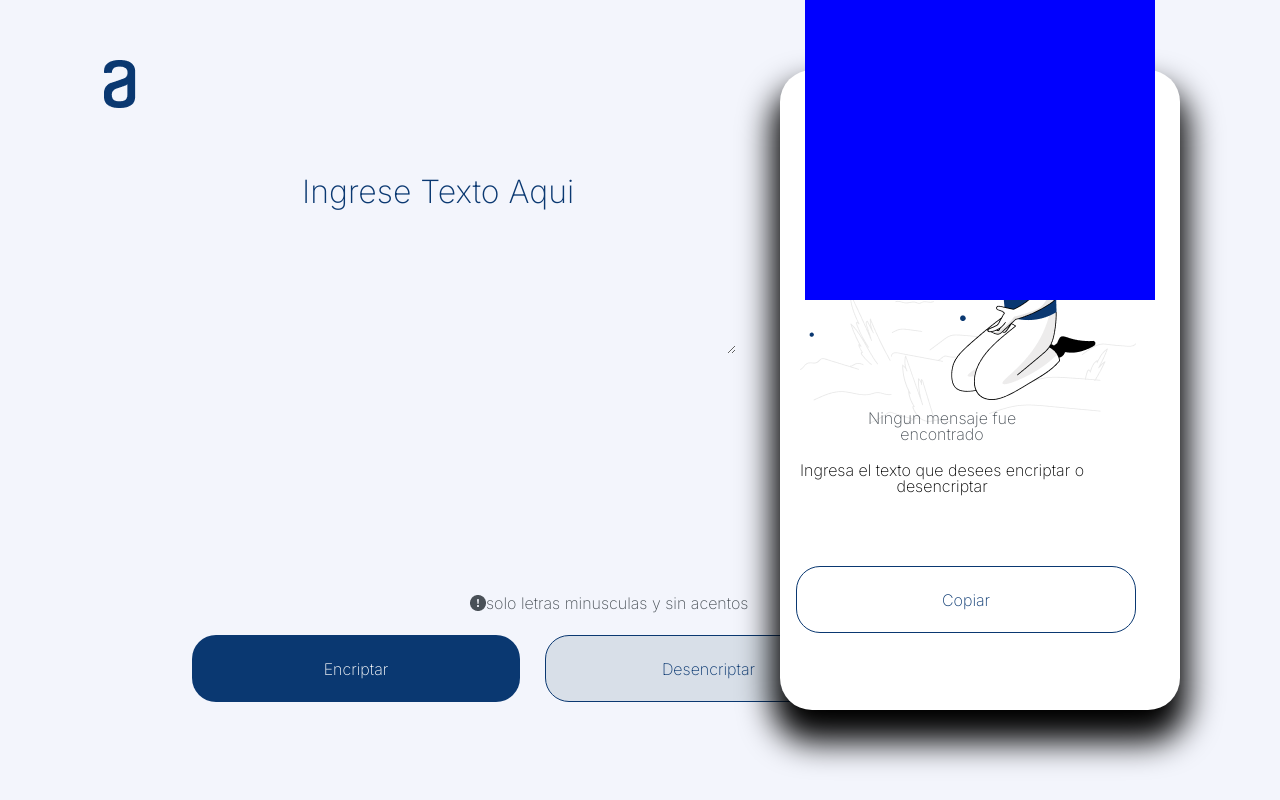
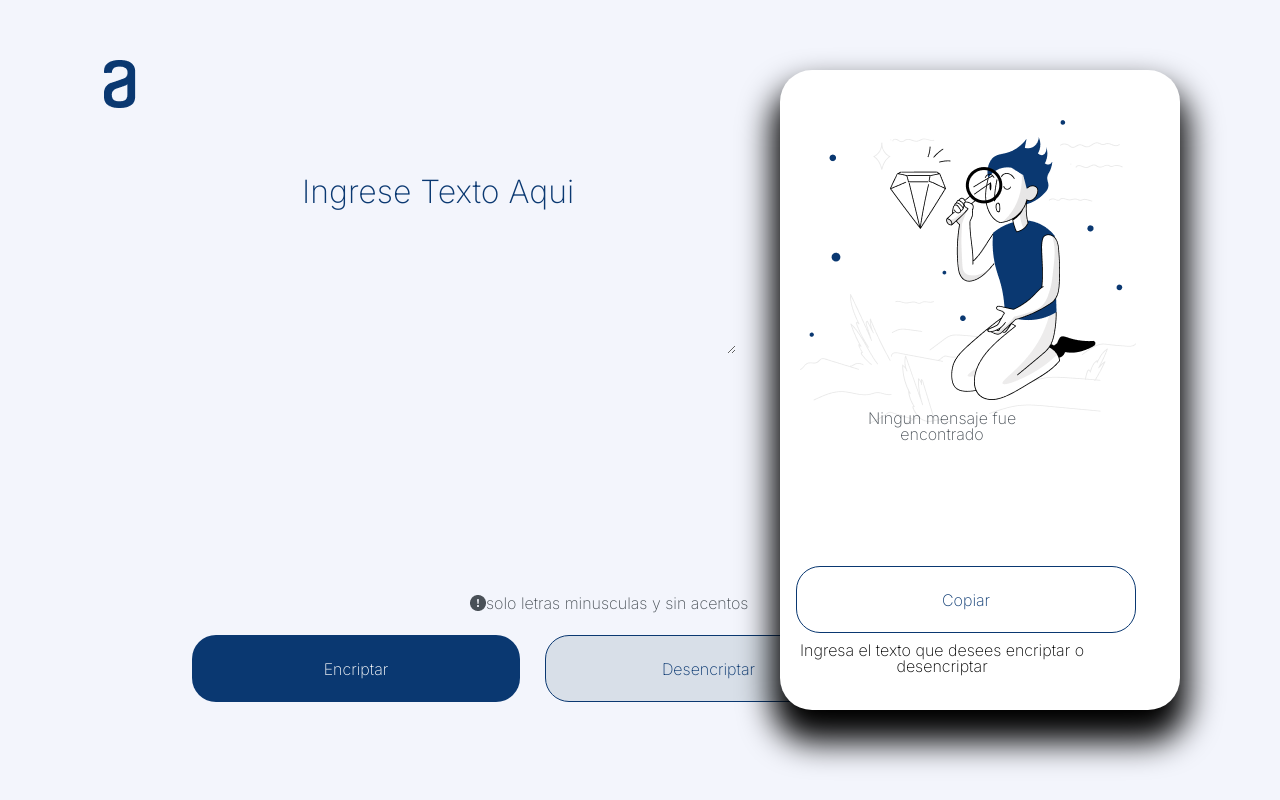
Before and after one commit to Shseryo643/Challenge, a plain HTML site: page index.html in a window 1280 px wide. Shown: the top 800 px of the page. Drawn offline with Linux system fonts and the light colour scheme.

Commit message:
Add files via upload

```diff
--- a/style.css
+++ b/style.css
@@ -130,22 +130,24 @@ main{
 }
 
 .contenedor-resultado{
+     margin-top: 200px;
     position: absolute;
     bottom: 410px;
     width: 350px;
     height: 350px;
-    padding: 0;
+    padding-top: 100;
     box-sizing: border-box;
     margin-left: 5px;
-    background-color:blue;
 }
 
 .contenedor-parrafo p{
+    position: static;
+    margin-top: 200px;
     font-weight: 400;
     font-size: 16px;
     text-align: center;
     counter-reset: #495057;
-    padding-top: 20px;
+
 }
 
 .contenedor-resultado{
@@ -159,6 +161,7 @@ main{
     border-radius: 24px;
     background-color: #ffffff;
     color: #0a3871;
+    cursor: pointer;
     font-size: 16px;
     font-weight: 400;
     border: 1px solid #0a3871;
@@ -166,6 +169,7 @@ main{
     position: relative;
     top: 140px;
     right: 4px;
+
 }
 
 .ocultar{
```
Also changed, not shown: index.html (+1 -1 lines).
